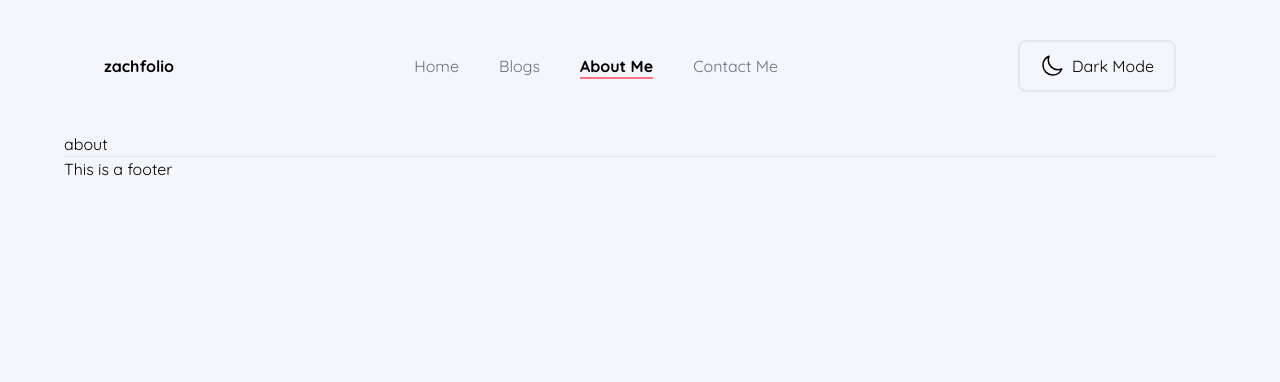
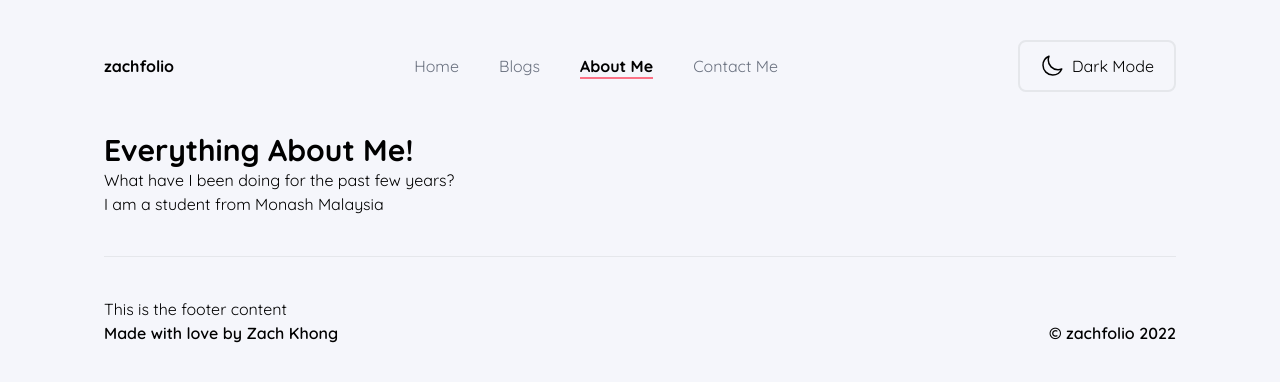
Before and after one commit to multipletwigs/zachfolio-v2, a Next.js app: page /about in a window 1280 px wide. Shown: the top 382 px of the page. Built offline with nearby package versions, Linux system fonts and the light colour scheme.

Commit message:
Added in footer and tested out notion

```diff
--- a/components/Footer.tsx
+++ b/components/Footer.tsx
@@ -1,13 +1,19 @@
 import React from 'react'
+import { getDB } from "../lib/notion"
+
 
 const Footer = () => {
+  // console.log(getDB(process.env.NEXT_PUBLIC_NOTION_DB as string))
   return (
     <>
-    <hr></hr>
+    <hr className="my-10"/>
       <footer>
-        This is a footer
+        <div>This is the footer content</div>
+        <div className="flex justify-between font-semibold">
+          <div>Made with love by Zach Khong</div>
+          <div>© zachfolio 2022</div>
+        </div>
       </footer>
-
     </>
   )
 }
--- a/layouts/Container.tsx
+++ b/layouts/Container.tsx
@@ -26,7 +26,7 @@ export function Container(props: any){
                 <meta property="og:url" content={`${siteMetaData.siteUrl}${router.asPath}`}/>
             </Head>
             <NavBar/>
-            <main className={`flex flex-col mx-auto max-w-6xl justify-center`}>
+            <main className={`flex flex-col mx-auto max-w-6xl justify-center px-10`}>
                 {children}
                 <Footer></Footer>
             </main>
--- /dev/null
+++ b/lib/notion.ts
@@ -0,0 +1,14 @@
+import { Client } from "@notionhq/client"
+
+const notion = new Client({
+    auth: process.env.NEXT_PUBLIC_NOTION_TOKEN
+})
+
+export const getDB = async (databaseID: string) => {
+    const response = await notion.databases.query({
+        database_id: databaseID,
+    });
+    return response.results;
+}
+
+module.exports = { notion, getDB};
--- a/package.json
+++ b/package.json
@@ -7,6 +7,7 @@
   },
   "dependencies": {
     "@heroicons/react": "^2.0.12",
+    "@notionhq/client": "^2.2.1",
     "next": "latest",
     "next-themes": "^0.2.1",
     "prettier": "^2.7.1",
--- a/pages/about.tsx
+++ b/pages/about.tsx
@@ -5,7 +5,11 @@ import { Container } from '../layouts/Container'
 const about: NextPage = () => {
   return (
     <Container>
-        <div>about</div>
+        <header>
+          <h1 className="text-3xl font-bold">Everything About Me!</h1>
+          <h3 className="text">What have I been doing for the past few years?</h3>
+        </header>
+        <p>I am a student from Monash Malaysia</p>
     </Container>
   )
 }
```
Also changed, not shown: 1 other file (tests, documents, lock files or other folders).
